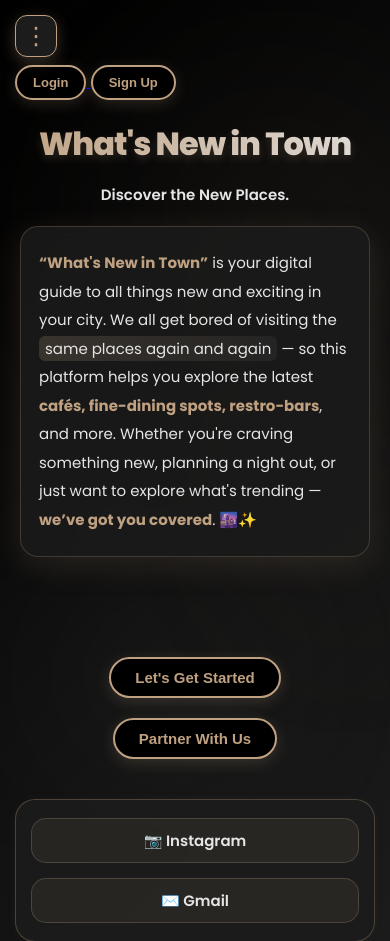
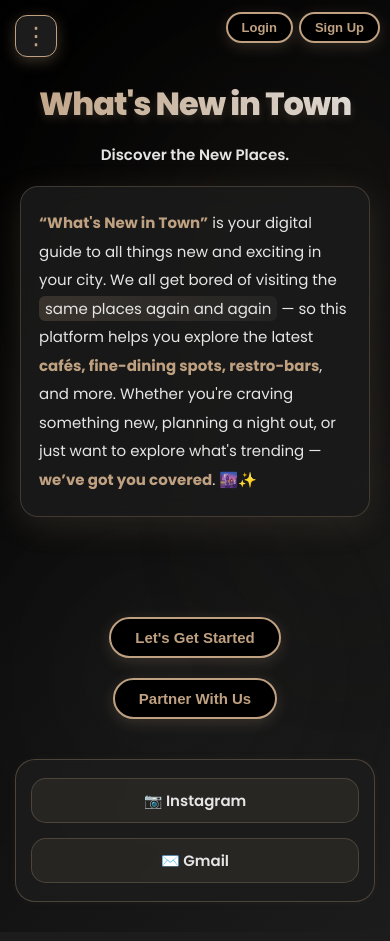
Before and after one commit to Yatharth224/WHATS-NEW-IN-TOWN, a Flask app: page / in a window 390 px wide. Shown: the top 941 px of the page. After the commit the page ends 902 px from the top, so only its background shows below. Run offline with Flask 3, Linux system fonts and the light colour scheme.

Commit message:
update in homepage alignment

```diff
--- a/templates/homepage.html
+++ b/templates/homepage.html
@@ -24,7 +24,7 @@
         min-height: 100vh;
       }
 
-
+      /* Background Orbs */
       .background-orbs {
         position: fixed;
         inset: 0;
@@ -99,7 +99,7 @@
         min-height: 100vh;
       }
 
-
+      /* Menu Button */
       .menu-button {
         background: #1c1c1c;
         border: 1px solid #bfa181;
@@ -117,7 +117,7 @@
         position: fixed;
         top: 20px;
         left: 20px;
-        z-index: 999;
+        z-index: 9999;
       }
 
       .menu-button:hover {
@@ -125,7 +125,7 @@
         box-shadow: 0 0 25px rgba(191, 161, 129, 0.6);
       }
 
-
+      /* Dropdown */
       .dropdown-menu {
         position: fixed;
         top: 80px;
@@ -170,18 +170,18 @@
         transform: translateX(5px);
       }
 
-      /
+      /* Auth Buttons - ALWAYS top-right */
       .auth-buttons {
         position: fixed;
         top: 20px;
-        right: 70px;
+        right: 25px;
         display: flex;
         gap: 18px;
-        z-index: 999;
+        z-index: 9999;
         align-items: center;
       }
 
-
+      /* Common Button Style */
       .button,
       .nav-button,
       .cta-button {
@@ -237,7 +237,7 @@
         transform: translateY(-2px);
       }
 
-
+      /* Header */
       .header {
         text-align: center;
         margin-top: 90px;
@@ -263,6 +263,7 @@
         margin: 0 0 30px;
       }
 
+      /* Description */
       .description {
         max-width: 820px;
         margin: 0 auto 60px;
@@ -294,7 +295,7 @@
         border-radius: 6px;
       }
 
-
+      /* CTA Buttons Container */
       .cta-container {
         text-align: center;
         margin: 20px 0 50px;
@@ -304,7 +305,7 @@
         flex-wrap: wrap;
       }
 
-
+      /* Footer */
       .footer {
         margin-top: auto;
         padding: 25px;
@@ -350,8 +351,9 @@
         box-shadow: 0 6px 25px rgba(191, 161, 129, 0.45);
       }
 
+      /* ------------ RESPONSIVE ------------ */
 
-
+      /* Tablets / small laptops */
       @media (max-width: 1024px) {
         .logo-title {
           font-size: 52px;
@@ -364,8 +366,9 @@
           padding: 30px;
         }
         .auth-buttons {
+          top: 18px;
           right: 20px;
-          gap: 10px;
+          gap: 12px;
         }
         .nav-button {
           padding: 10px 22px;
@@ -373,7 +376,7 @@
         }
       }
 
-
+      /* Large phones / small tablets */
       @media (max-width: 768px) {
         .container {
           padding: 20px 15px 30px;
@@ -387,12 +390,10 @@
           font-size: 24px;
         }
 
-
         .auth-buttons {
-          position: static;
-          margin-top: 70px;
-          justify-content: flex-end;
-          width: 100%;
+          top: 15px;
+          right: 15px;
+          gap: 10px;
         }
 
         .nav-button {
@@ -401,8 +402,8 @@
         }
 
         .header {
-          margin-top: 30px;
-          padding-top: 20px;
+          margin-top: 80px;
+          padding-top: 10px;
         }
 
         .logo-title {
@@ -443,7 +444,6 @@
           font-size: 15px;
         }
 
-
         .dropdown-menu {
           left: 15px;
           right: 15px;
@@ -451,7 +451,7 @@
         }
       }
 
-
+      /* Small phones */
       @media (max-width: 480px) {
         .logo-title {
           font-size: 32px;
@@ -466,19 +466,19 @@
         }
 
         .auth-buttons {
-          margin-top: 55px;
-          justify-content: center;
-          gap: 8px;
+          top: 12px;
+          right: 10px;
+          gap: 6px;
         }
 
         .nav-button {
-          padding: 8px 16px;
+          padding: 6px 14px;
           font-size: 13px;
         }
 
         .header {
-          margin-top: 10px;
-          padding-top: 10px;
+          margin-top: 70px;
+          padding-top: 0;
         }
 
         .description {
@@ -584,7 +584,7 @@
         dropdownMenu.classList.toggle("active");
       });
 
-
+      // Close dropdown when clicking outside
       document.addEventListener("click", (e) => {
         if (
           !dropdownMenu.contains(e.target) &&
```
